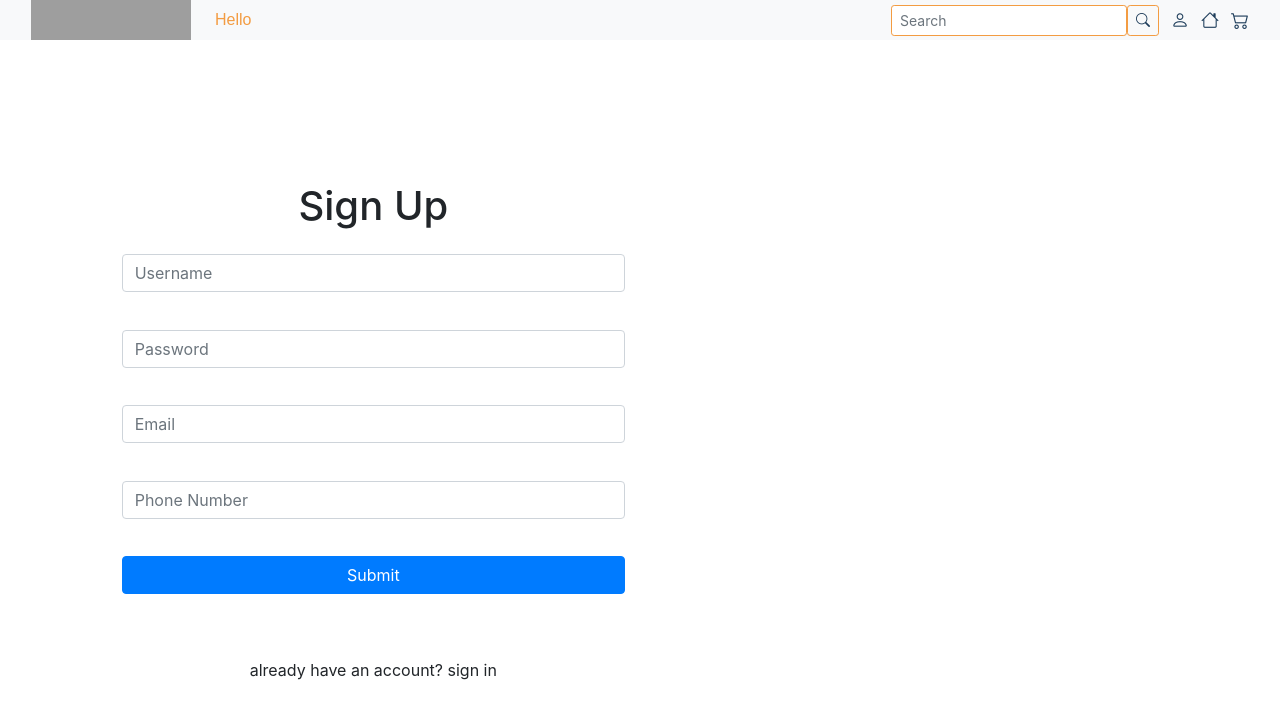
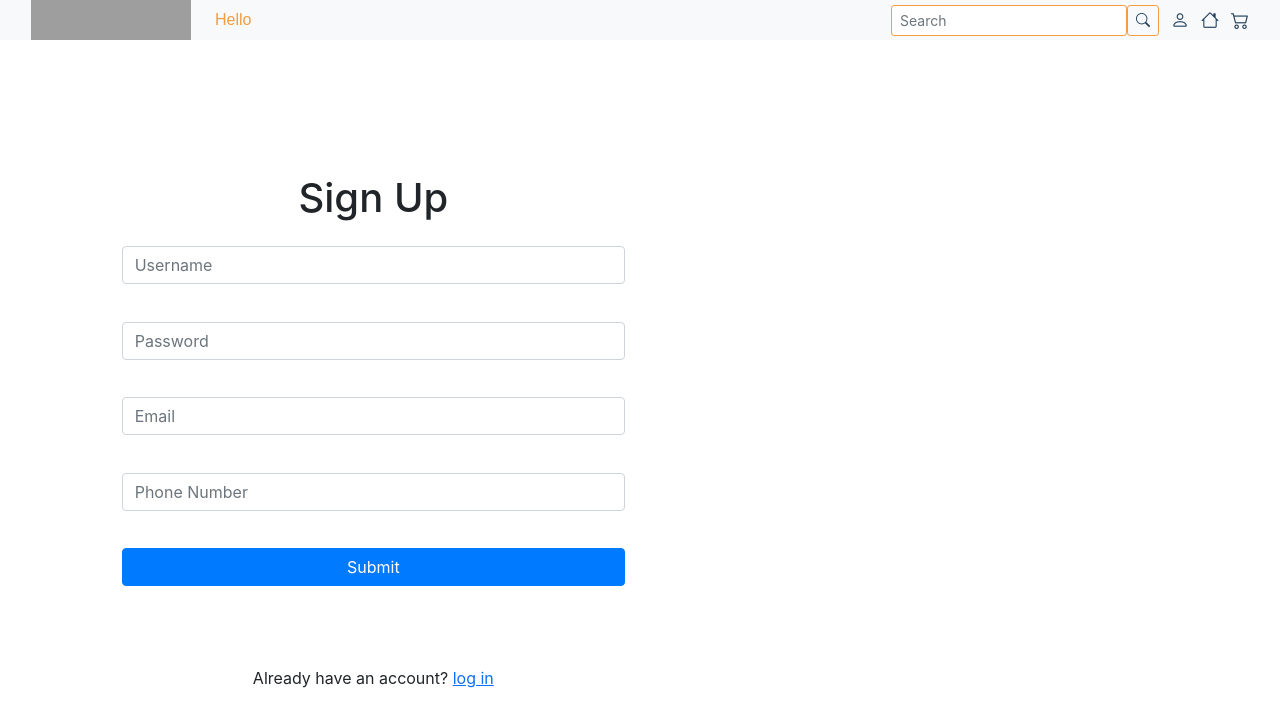
Before and after one commit to lotemLahav/hatal-project, a React (Vite) app in the folder client/: page /signUp in a window 1280 px wide. Shown: the top 726 px of the page. Built offline with nearby package versions, Linux system fonts and the light colour scheme; grey boxes are pictures that could not be loaded.

Commit message:
fix (several): fix hardcoded info bug

```diff
--- a/client/src/components/productCard/ProductCard.tsx
+++ b/client/src/components/productCard/ProductCard.tsx
@@ -11,7 +11,7 @@ export const ProductCard: FC<ProductCardProps> = ({ productProps }) => {
 
     return (<>
         <Card style={{ width: '18rem' }}>
-            <Card.Img variant="top" src="jcs.jfif" />
+            <Card.Img variant="top" src={productProps.image_url}/>
             <Card.Body>
                 <Card.Title style={{ textAlign: 'left', color: "#1E3D5A" }}>{productProps.name}</Card.Title>
                 <Card.Text style={{ textAlign: 'left', color: "#F39C42" }}>
--- a/client/src/views/logIn.tsx
+++ b/client/src/views/logIn.tsx
@@ -9,9 +9,11 @@ import Swal from "sweetalert2";
 import { GoogleLogin, CredentialResponse } from '@react-oauth/google';
 import { jwtDecode } from 'jwt-decode';
 import { GoogleJwtPayload, UserAuth } from '../utils/types';
+import { useNavigate } from 'react-router-dom';
 
 export const LogIn = () => {
     const { getUser } = useAuthUser();
+    const navigate = useNavigate();
 
     type FormValues = {
         username: string;
@@ -64,6 +66,7 @@ export const LogIn = () => {
         if (specificValidation(userData)) {
             try {
                 await getUser(userData);
+                navigate('/home');
             } catch (error: unknown) {
                 Swal.fire("There's a problem!", "Can't find user", "error");
                 console.error(`${error} couldn't find user.`);
@@ -79,6 +82,7 @@ export const LogIn = () => {
         }
         try {
             await getUser(newUser);
+            navigate('/home');
         } catch (error: unknown) {
             Swal.fire("theres a problem!", "cant find user", "error");
             console.error(`${error} couldn't find user.`);
@@ -138,7 +142,16 @@ export const LogIn = () => {
                             />
                         </div>
 
-                        <p className="mt-3 text-center"> Don't have an account? Sign up</p>
+                        <p className="mt-3 text-center">
+                            Don't have an account?{" "}
+                            <span
+                                style={{ color: "#0d6efd", cursor: "pointer", textDecoration: "underline" }}
+                                onClick={() => navigate("/signUp")}
+                            >
+                                Sign up
+                            </span>
+                        </p>
+
                     </Form>
                 </div>
 
--- a/client/src/views/signUp.tsx
+++ b/client/src/views/signUp.tsx
@@ -8,9 +8,11 @@ import Swal from "sweetalert2";
 import { CredentialResponse, GoogleLogin } from '@react-oauth/google';
 import { jwtDecode } from 'jwt-decode';
 import { User, GoogleJwtPayload } from '../utils/types';
+import { useNavigate } from 'react-router-dom';
 
 export const SignUp = () => {
     const { postUser } = usePostUser();
+    const navigate = useNavigate();
 
     type FormValues = {
         username: string;
@@ -89,6 +91,7 @@ export const SignUp = () => {
         if (specificValidation(newUser)) {
             try {
                 await postUser(newUser);
+                navigate('/home');
             } catch (error: unknown) {
                 Swal.fire("theres a problem!", "cant create user", "error");
                 console.error(`${error} couldn't save user.`);
@@ -99,12 +102,13 @@ export const SignUp = () => {
     const onSuccess = async (credentialResponse: CredentialResponse) => {
         const decodedInfo = jwtDecode(credentialResponse.credential!);
         const userInfo = decodedInfo as GoogleJwtPayload;
-        const newUser : Partial<User> = {
+        const newUser: Partial<User> = {
             username: userInfo.name,
             email: userInfo.email
         }
         try {
             await postUser(newUser);
+            navigate('/home');
         } catch (error: unknown) {
             Swal.fire("theres a problem!", "cant create user", "error");
             console.error(`${error} couldn't save user.`);
@@ -199,7 +203,15 @@ export const SignUp = () => {
                             />
                         </div>
 
-                        <p>already have an account? sign in</p>
+                        <p className="mt-3 text-center">
+                            Already have an account?{" "}
+                            <span
+                                style={{ color: "#0d6efd", cursor: "pointer", textDecoration: "underline" }}
+                                onClick={() => navigate("/")}
+                            >
+                                log in
+                            </span>
+                        </p>
                     </Form>
                 </div>
                 <div className="col-md-6 order-md-1 order-1 px-5">
```
Also changed, not shown: 1 other file (tests, documents, lock files or other folders).
